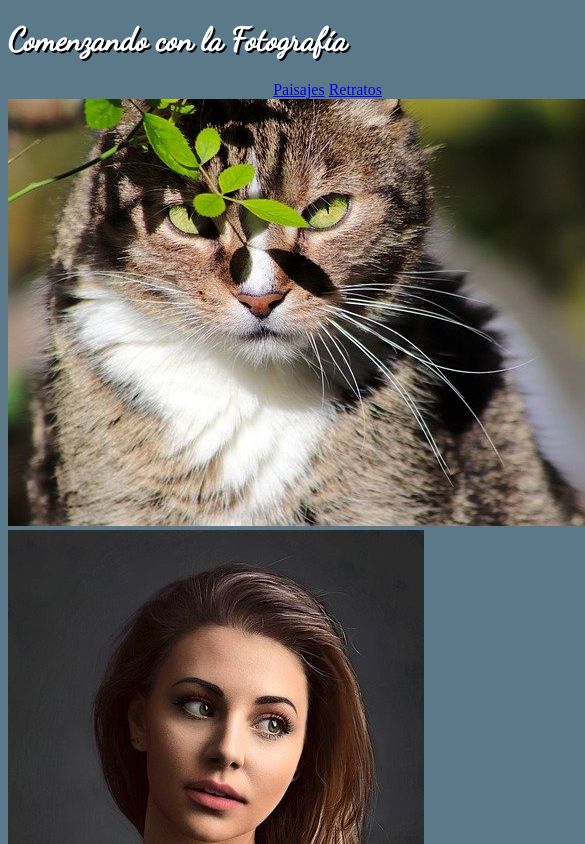
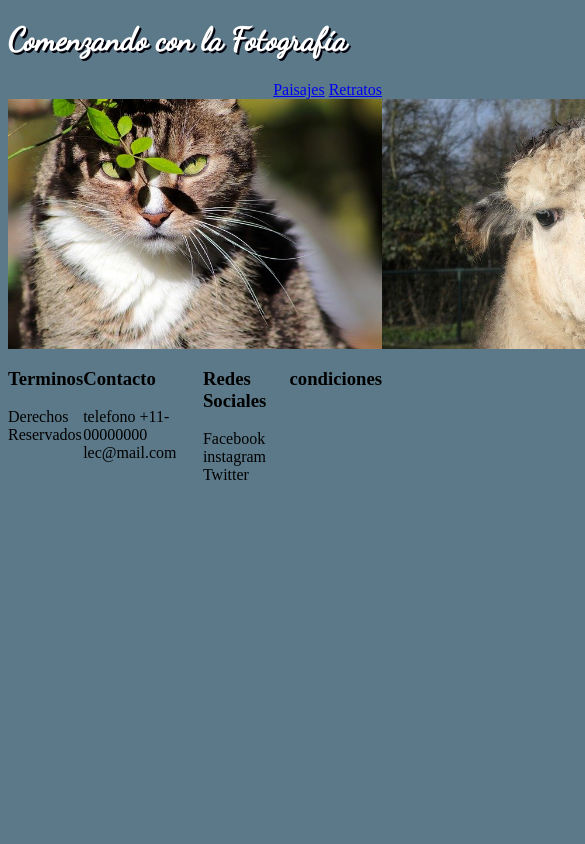
Before and after one commit to luiscarlucci/nextu, a plain HTML site: page Evaluacion Final CSS3_Luis Carlucci/index.html in a window 390 px wide. Shown: the top 844 px of the page, 585 px wide, since content can reach past the window. Drawn offline with Linux system fonts and the light colour scheme.

Commit message:
css
construyendo el css media queries

```diff
--- a/Evaluacion Final CSS3_Luis Carlucci/CSS/master.css
+++ b/Evaluacion Final CSS3_Luis Carlucci/CSS/master.css
@@ -6,18 +6,77 @@ header h1{
   background-color:#5b7989;
   text-align:left;
   font-family: Dancing Script ;
-  border-top: 10px;
+  border-radius: 10px;
   color: white;
   text-shadow:2px 2px #02010a;
 }
+footer{
+  flex-flow: row;
+
+}
+.column{
+  display: flex;
+}
+.column1{
+  order: 1;
+}
+.column2{
+  order: 2;
+}
+.column3{
+  order: 3;
+}
+.column4{
+  order: 4;
+}
 #menu-principal{
-  text-align: right;
   color: white;
-  float: right;
+  float: right
 }
-.column1 {
+#contenedor{
+  display: flex;
+  margin: 0 auto;
+}
+#img1{
+  width: 100%;
+  background-color: #82c3a6;
+  order: 1;
+}
+#img2{
+  width: 50%;
+  order: 2;
+}
+#img3{
+  width: 50%;
+  order: 3;
+}
+@media screen and (max-width: 960px){
+  #contenedor{
+    width: 80%
+    margin:0 auto;
+  }
+}
 
-    -webkit-column-count: 4; /* Chrome, Safari, Opera */
-    -moz-column-count: 4; /* Firefox */
-    column-count: 4;
+@media screen and (max-width: 640px) {
+  #contenedor{
+    width: 100%
+    margin:0 auto;
+  }
+
 }
+
+@media screen and (max-width: 480px){
+  #contenedor{
+    width: 100%;
+    margin: 0 auto;
+  }
+  #img1{
+    width: 100%;
+  }
+  #img2{
+    width: 100%;
+  }
+  #img3{
+    width: 100%;
+  }
+}
--- a/Evaluacion Final CSS3_Luis Carlucci/index.html
+++ b/Evaluacion Final CSS3_Luis Carlucci/index.html
@@ -15,10 +15,14 @@
             <a href="retratos.html">Retratos</a>
           </navbar>
     </header>
-    <img src="image/cat.jpg" alt="Gato imagen central">
-    <img src="image/girl.jpg" alt="imagen retrato izquierdo">
-    <img src="image/castle.jpg" alt="imagen paisaje derecho">
+    <div id="contenedor">
+
+    <img id="img1" src="image/cat.jpg" alt="Gato imagen central" width="50%">
+    <img id="img2" src="image/alpaca.jpg" alt="imagen retrato izquierdo" width="25%">
+    <img id="img3" src="image/castle.jpg" alt="imagen paisaje derecho" width="25%">
+    </div>
     <footer>
+     <div class="column">
       <div class="column1">
         <h3>Terminos</h3>Derechos Reservados <br>
       </div>
@@ -34,7 +38,7 @@
       <div class="column4">
       <h3>condiciones</h3>
       </div>
-
+     </div>
     </footer>
   </body>
 
```
Also changed, not shown: Evaluacion Final CSS3_Luis Carlucci/image/alpaca.jpg (added).
